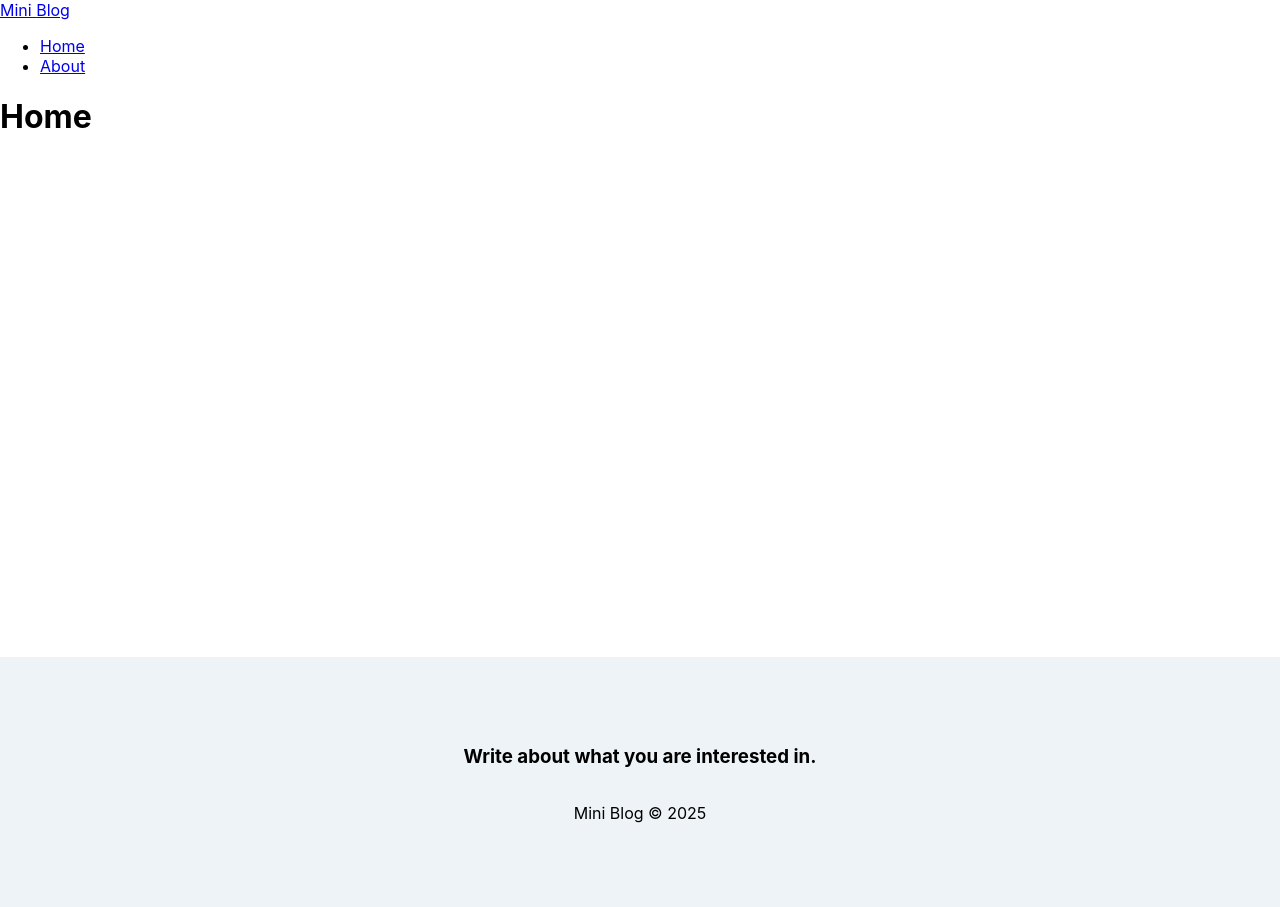
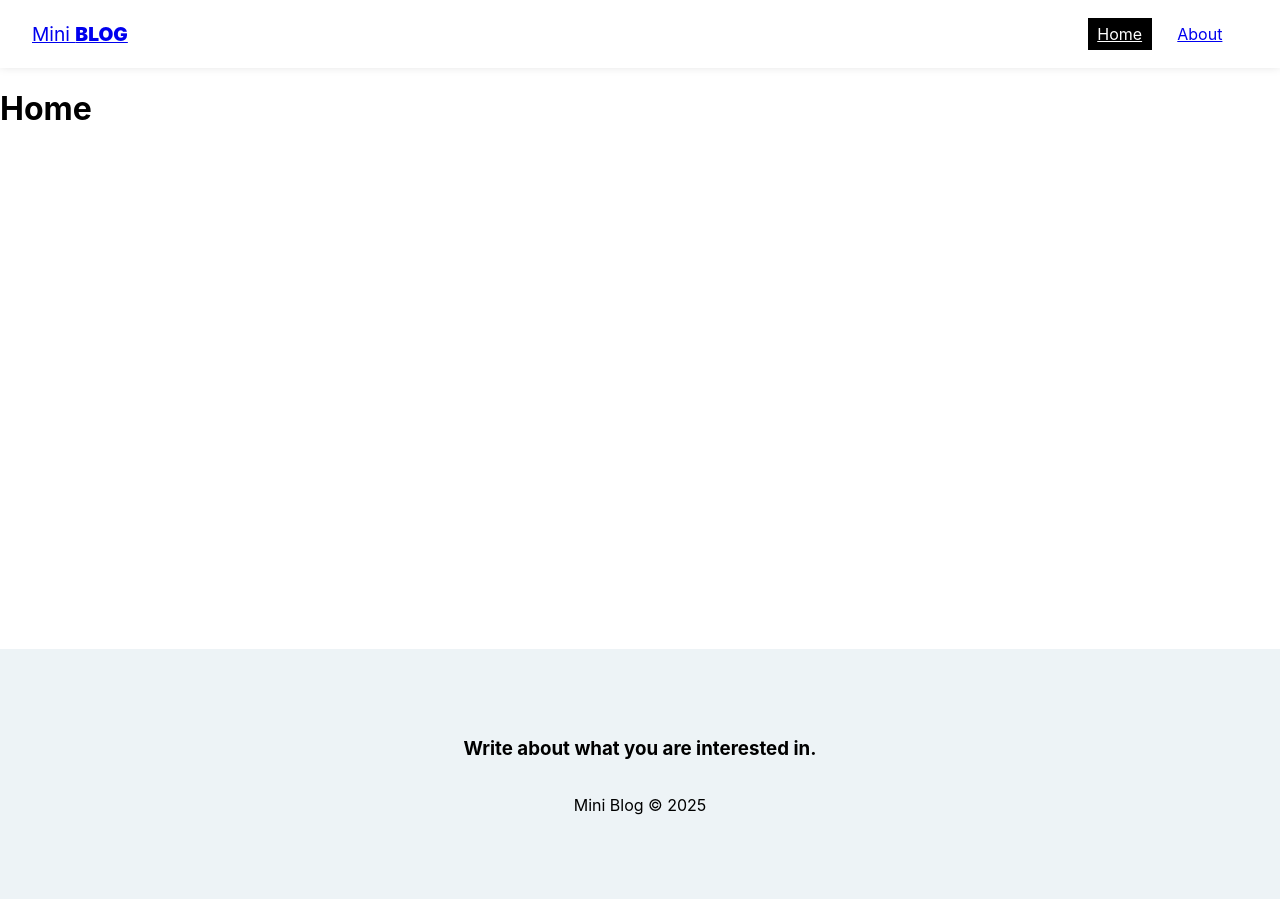
Before and after one commit to wandergale/MiniBlog-react, a React (Create React App) app: page / in a window 1280 px wide. Built offline with nearby package versions, Linux system fonts and the light colour scheme.

Commit message:
adding styles to navbar & using conditional to see if something is active

```diff
--- a/src/components/Navbar.js
+++ b/src/components/Navbar.js
@@ -5,16 +5,26 @@
 
 const Navbar = () => {
   return (
-    <nav>
-      <NavLink to="/">
+    <nav className={styles.navbar}>
+      <NavLink to="/" className={styles.brand}>
         Mini <span>Blog</span>
       </NavLink>
-      <ul>
+      <ul className={styles.links_list}>
         <li>
-          <NavLink to="/">Home</NavLink>
+          <NavLink
+            to="/"
+            className={({ isActive }) => (isActive ? styles.active : "")}
+          >
+            Home
+          </NavLink>
         </li>
         <li>
-          <NavLink to="/about">About</NavLink>
+          <NavLink
+            to="/about"
+            className={({ isActive }) => (isActive ? styles.active : "")}
+          >
+            About
+          </NavLink>
         </li>
       </ul>
     </nav>
--- a/src/components/Navbar.module.css
+++ b/src/components/Navbar.module.css
@@ -0,0 +1,34 @@
+.navbar {
+  display: flex;
+  box-shadow: rgba(0, 0, 0, 0.15) 0px -2px 10px 0px;
+  justify-content: space-between;
+  align-items: center;
+  padding: 0.5em 2em;
+}
+
+.brand {
+  font-size: 1.2em;
+}
+
+.brand span {
+  font-weight: 900;
+  text-transform: uppercase;
+}
+
+.links_list {
+  display: flex;
+  list-style: none;
+}
+
+.links_list li {
+  margin-right: 1em;
+}
+
+.links_list li a {
+  padding: 0.4em 0.6em;
+}
+
+.active {
+  background-color: #000;
+  color: #fff;
+}
```
